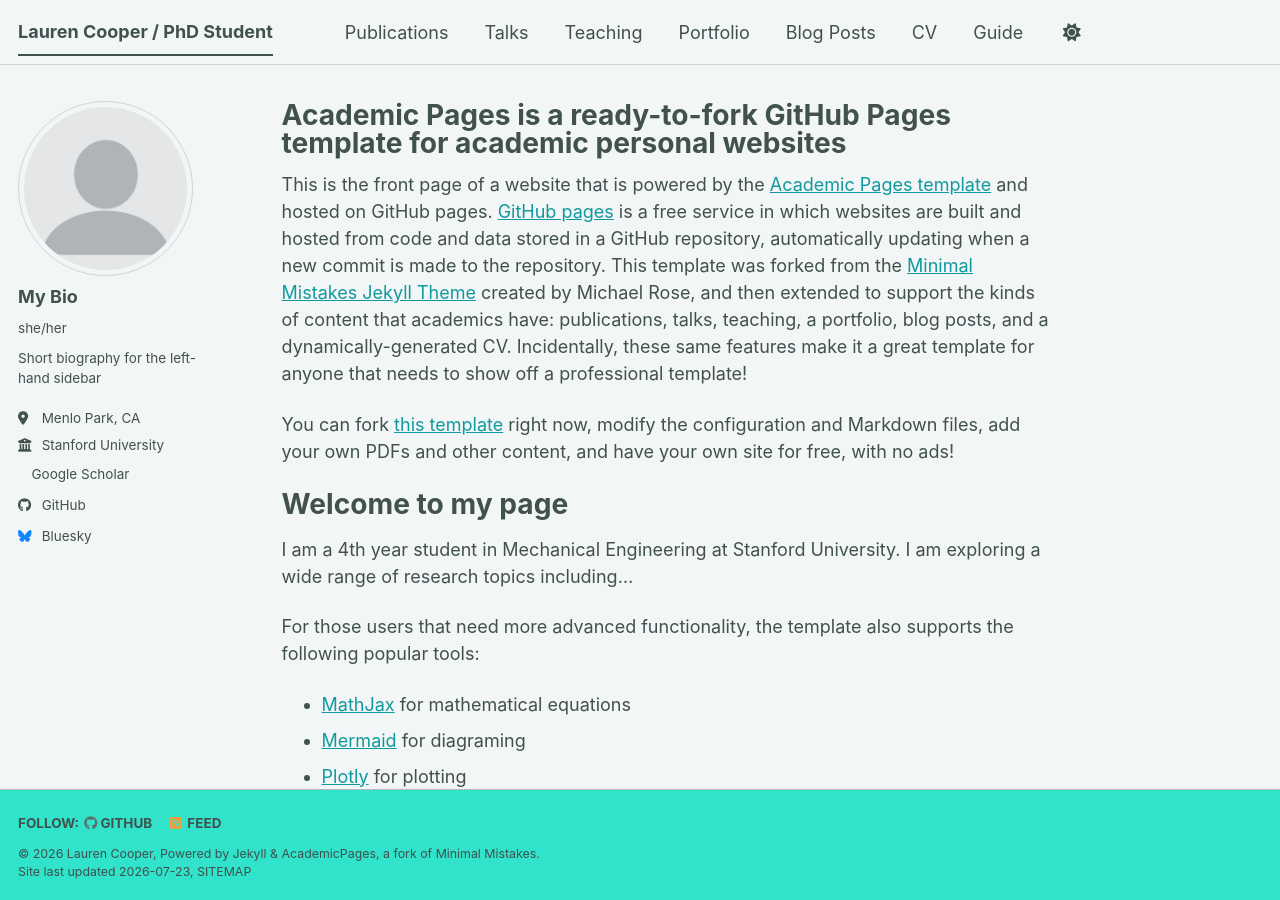
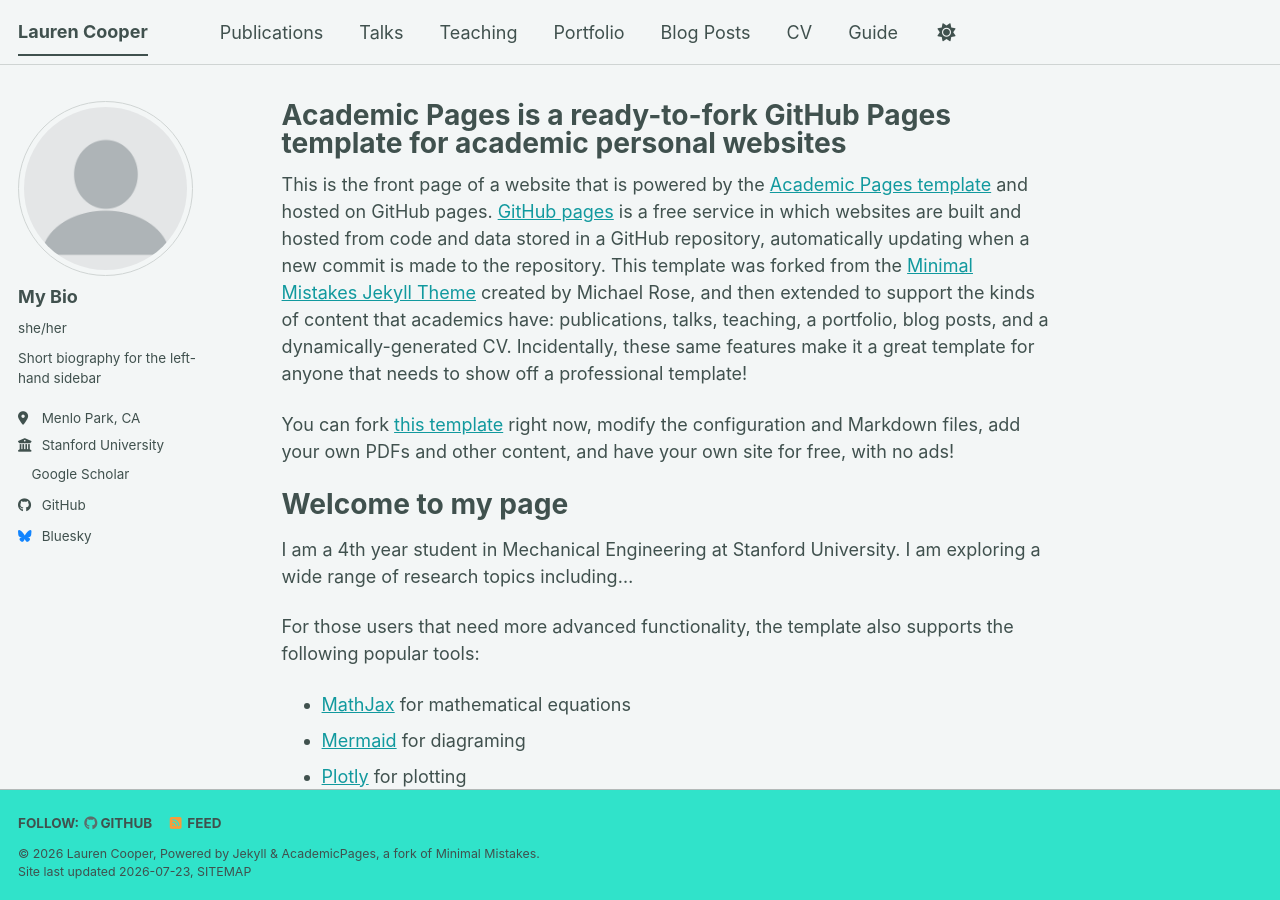
Before and after one commit to lauren1cooper/lauren1cooper.github.io, a Jekyll site: the page built from _pages/about.md, in a window 1280 px wide and 900 px high. Built offline with Jekyll 4.4.1, drawn with Linux system fonts in a browser that asks for light colours; a style sheet for code colours, icons or effects is not loaded.

Commit message:
Update _config.yml

```diff
--- a/_config.yml
+++ b/_config.yml
@@ -9,7 +9,7 @@
 # Basic Site Settings
 locale                   : "en-US"
 site_theme               : "mint" # The available themes options are "default", "air", "sunrise", "mint", "dirt" and "contrast"
-title                    : "Lauren Cooper / PhD Student"
+title                    : "Lauren Cooper"
 title_separator          : "-"
 name                     : &name "Lauren Cooper"
 description              : &description "Lauren Cooper's academic portfolio"   # Update this with a general description of your site, this is the default if not overridden by a page
```
